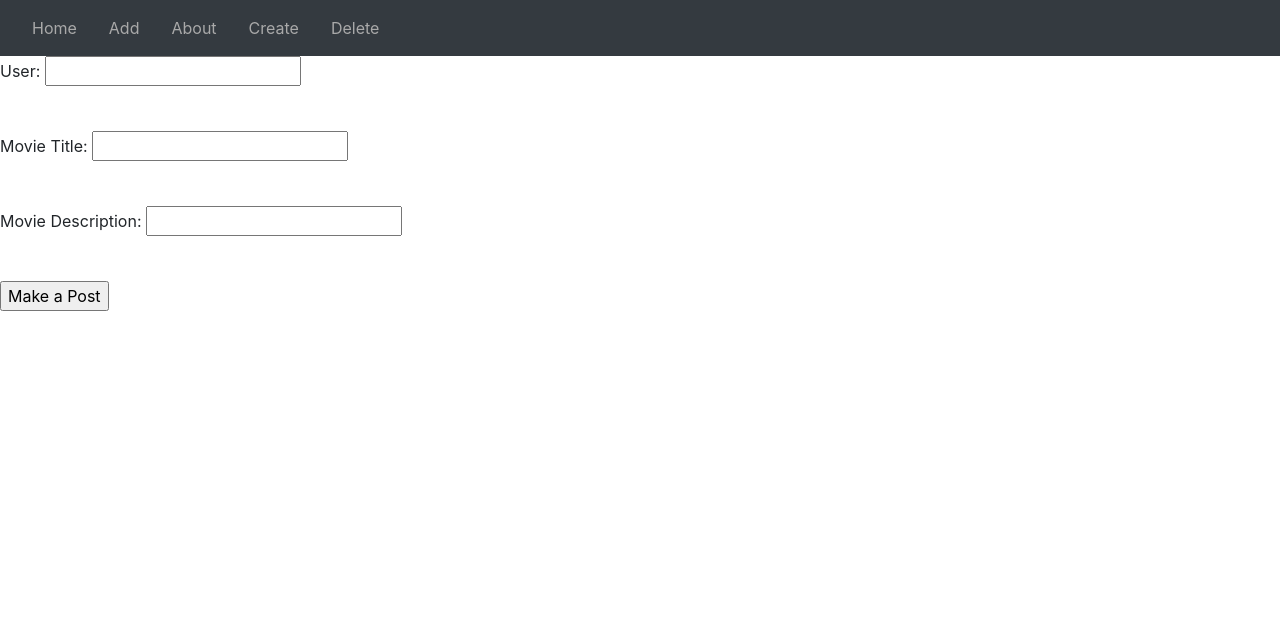
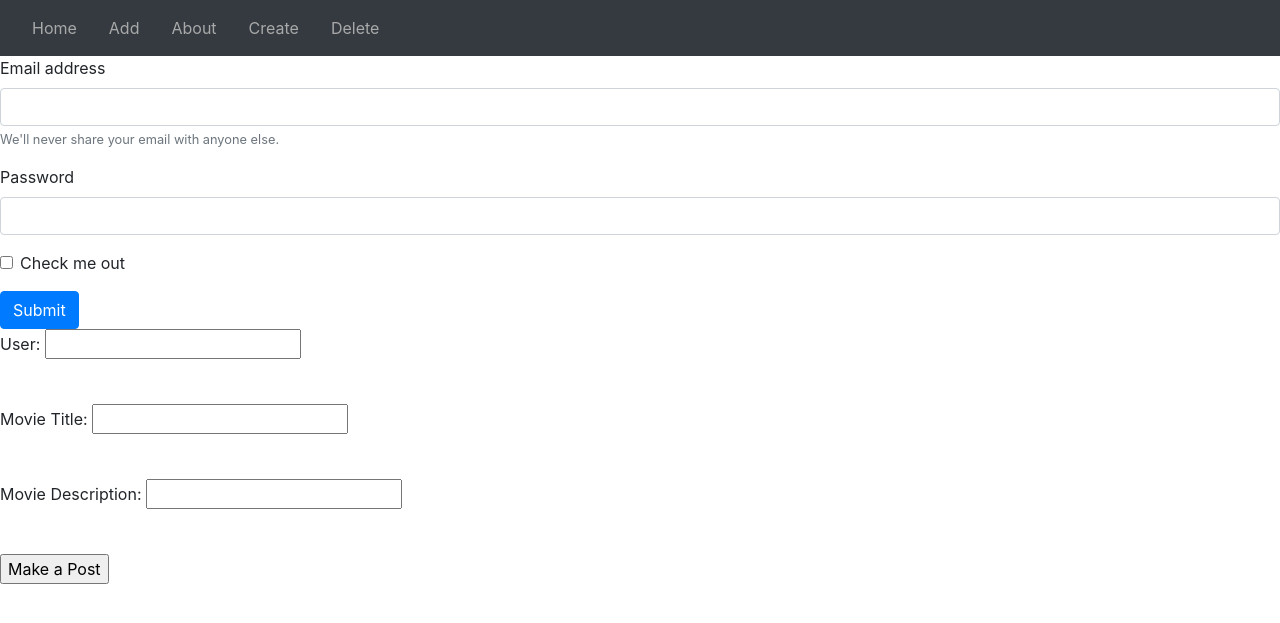
Before and after one commit to tadasbytautas/Favorite_Movie_Project, a Flask app: page /add in a window 1280 px wide. Shown: the top 623 px of the page. Run offline with Flask 2, Linux system fonts and the light colour scheme; parts of the project's set-up code (start-up, migrations or seed data) failed here and were passed over; some libraries are stand-ins or nearby versions.

Commit message:
major quality life changes to original code

```diff
--- a/templates/post.html
+++ b/templates/post.html
@@ -1,6 +1,22 @@
 {% extends "layout.html" %}
 
 {% block body_content%}
+    <form>
+      <div class="form-group">
+        <label for="exampleInputEmail1">Email address</label>
+        <input type="email" class="form-control" id="exampleInputEmail1" aria-describedby="emailHelp">
+        <small id="emailHelp" class="form-text text-muted">We'll never share your email with anyone else.</small>
+      </div>
+      <div class="form-group">
+        <label for="exampleInputPassword1">Password</label>
+        <input type="password" class="form-control" id="exampleInputPassword1">
+      </div>
+      <div class="form-group form-check">
+        <input type="checkbox" class="form-check-input" id="exampleCheck1">
+        <label class="form-check-label" for="exampleCheck1">Check me out</label>
+      </div>
+        <button type="submit" class="btn btn-primary">Submit</button>
+    </form>
     <div class="form">
         <form method="post" action="">
             {{ form.hidden_tag() }}
```
